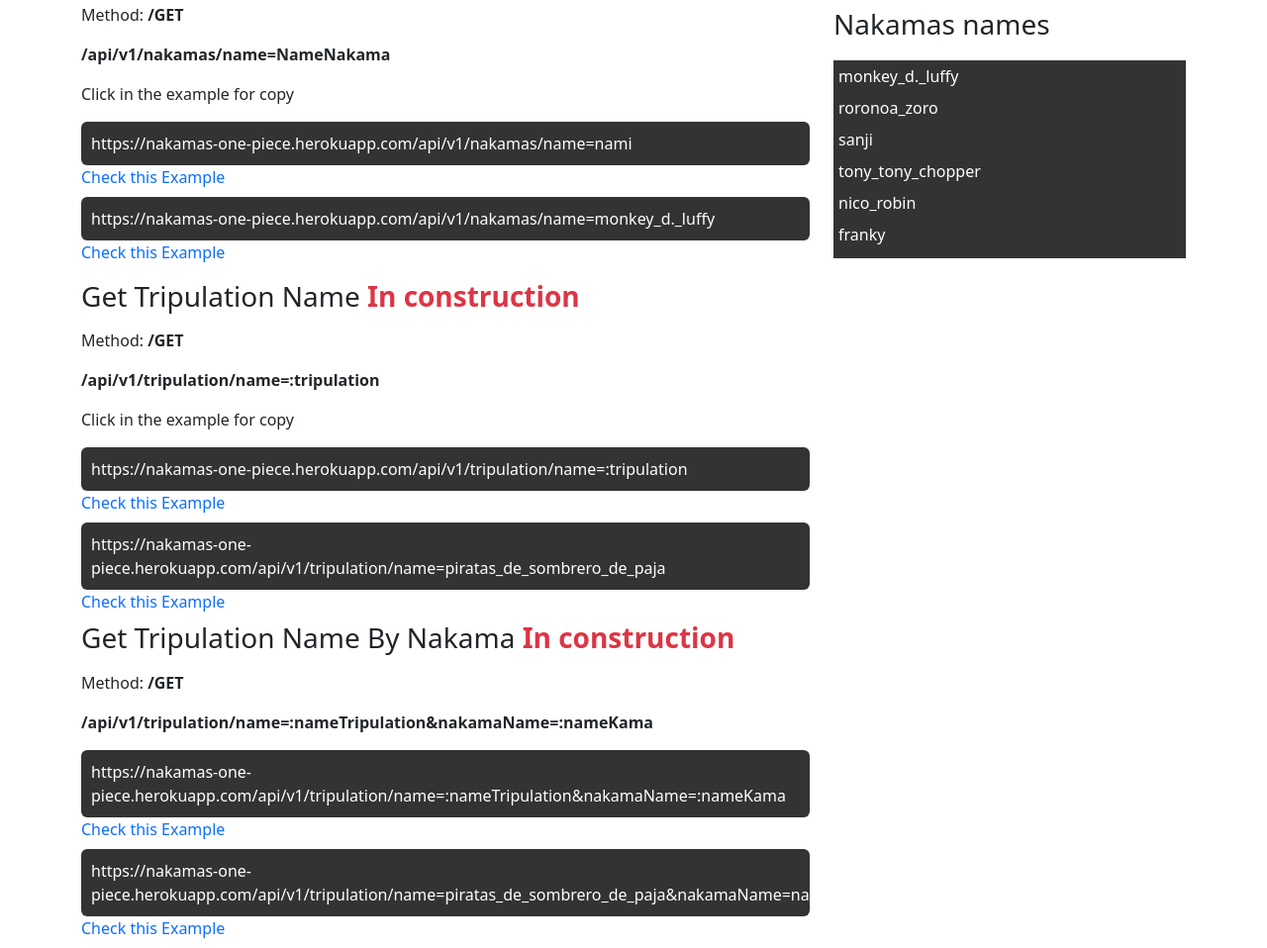
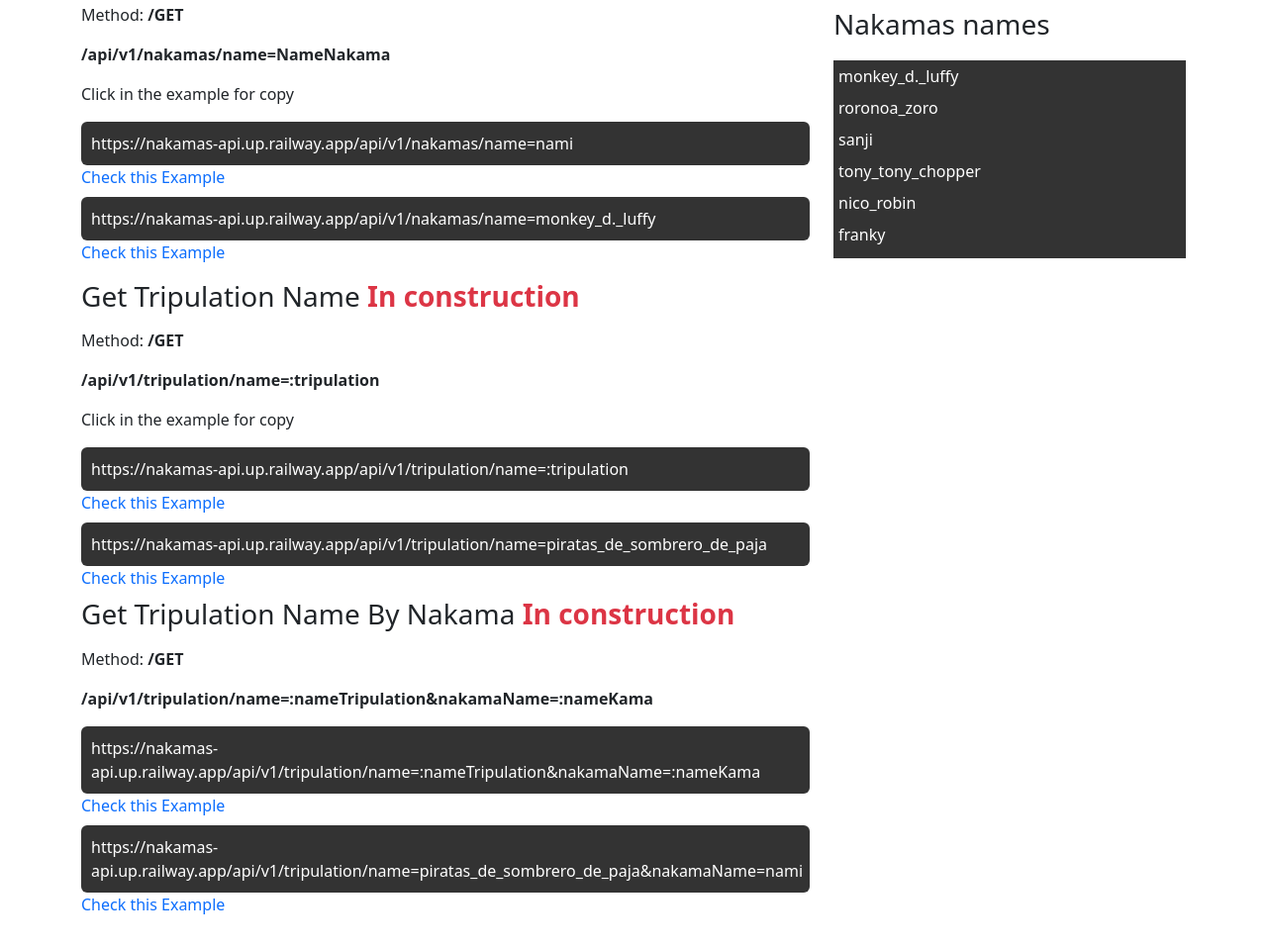
Before and after one commit to frfcode/one-piece-api, a website: page build/public/index.html in a window 1280 px wide. Shown: the part 217-1175 px from the top of the page at 99% size. After the commit the page ends 1151 px from the top, so only its background shows below. Drawn offline with nearby package versions, Linux system fonts and the light colour scheme.

Commit message:
upadte files

```diff
--- a/build/public/index.html
+++ b/build/public/index.html
@@ -57,14 +57,14 @@
               <p class="fw-bold">/api/v1/nakamas/name=NameNakama</p>
               <p>Click in the example for copy</p>
               <p class="nakamas-codeblock rounded" id="nakama_link_copy">
-                https://nakamas-one-piece.herokuapp.com/api/v1/nakamas/name=nami
+                https://nakamas-api.up.railway.app/api/v1/nakamas/name=nami
               </p>
               <div id="nakama_link_status"></div>
               <a href="#" target="_blank">Check this Example</a>
             </div>
             <div class="mb-2">
               <p class="nakamas-codeblock rounded" id="nakama_link_copy">
-                https://nakamas-one-piece.herokuapp.com/api/v1/nakamas/name=monkey_d._luffy
+                https://nakamas-api.up.railway.app/api/v1/nakamas/name=monkey_d._luffy
               </p>
               <div id="nakama_link_status"></div>
               <a href="#" target="_blank">Check this Example</a>
@@ -100,14 +100,14 @@
               <p class="fw-bold">/api/v1/tripulation/name=:tripulation</p>
               <p>Click in the example for copy</p>
               <p class="nakamas-codeblock rounded" id="nakama_link_copy">
-                https://nakamas-one-piece.herokuapp.com/api/v1/tripulation/name=:tripulation
+                https://nakamas-api.up.railway.app/api/v1/tripulation/name=:tripulation
               </p>
               <div id="nakama_link_status"></div>
               <a href="#" target="_blank">Check this Example</a>
             </div>
             <div class="mb-2">
               <p class="nakamas-codeblock rounded" id="nakama_link_copy">
-                https://nakamas-one-piece.herokuapp.com/api/v1/tripulation/name=piratas_de_sombrero_de_paja
+                https://nakamas-api.up.railway.app/api/v1/tripulation/name=piratas_de_sombrero_de_paja
               </p>
               <div id="nakama_link_status"></div>
               <a href="#" target="_blank">Check this Example</a>
@@ -128,14 +128,14 @@
                 /api/v1/tripulation/name=:nameTripulation&nakamaName=:nameKama
               </p>
               <p class="nakamas-codeblock rounded" id="nakama_link_copy">
-                https://nakamas-one-piece.herokuapp.com/api/v1/tripulation/name=:nameTripulation&nakamaName=:nameKama
+                https://nakamas-api.up.railway.app/api/v1/tripulation/name=:nameTripulation&nakamaName=:nameKama
               </p>
               <div id="nakama_link_status"></div>
               <a href="#" target="_blank">Check this Example</a>
             </div>
             <div class="mb-2">
               <p class="nakamas-codeblock rounded" id="nakama_link_copy">
-                https://nakamas-one-piece.herokuapp.com/api/v1/tripulation/name=piratas_de_sombrero_de_paja&nakamaName=nami
+                https://nakamas-api.up.railway.app/api/v1/tripulation/name=piratas_de_sombrero_de_paja&nakamaName=nami
               </p>
               <div id="nakama_link_status"></div>
               <a href="#" target="_blank">Check this Example</a>
```
